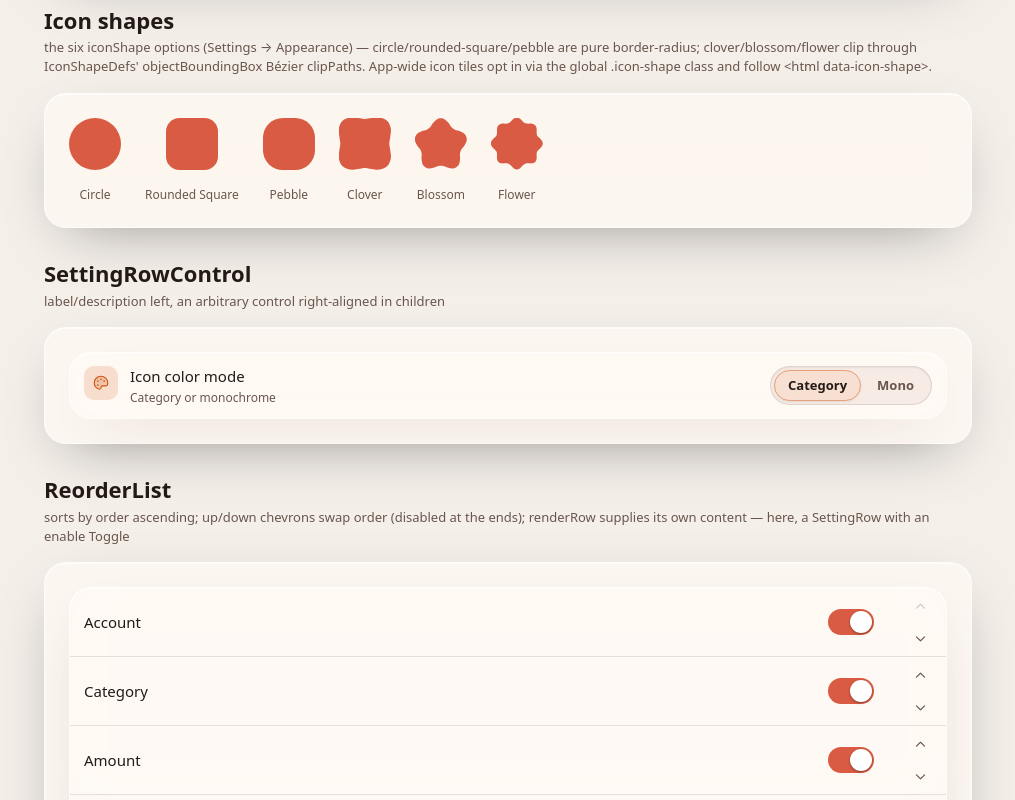
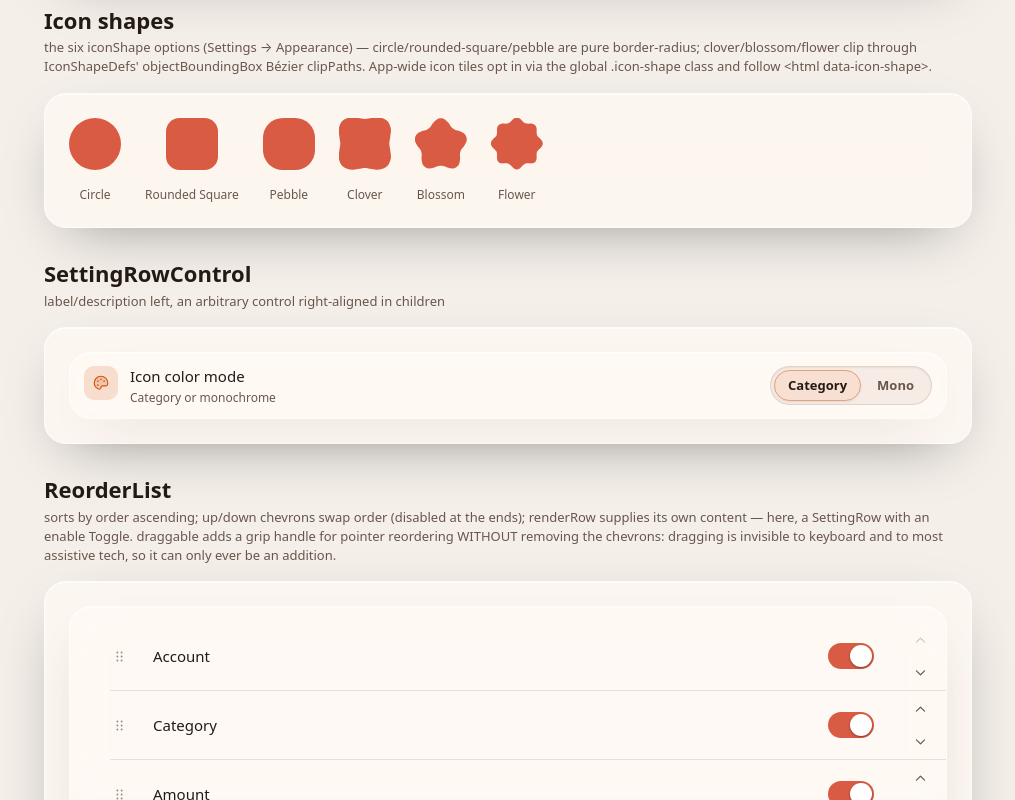
Before and after one commit to satriotsubasa/satrio-glass-design, a React (Vite) app: page / in a window 1280 px wide. Shown: the part 11200-12000 px from the top of the page, without its empty margins (132-1147 px from the left). Built offline with nearby package versions, Linux system fonts and the light colour scheme.

Commit message:
Let ReorderList rows drag by a handle without losing the chevron path

```diff
--- a/src/components/ui/ReorderList.module.css
+++ b/src/components/ui/ReorderList.module.css
@@ -57,3 +57,19 @@
     color: var(--label);
   }
 }
+
+/* Pointer-only drag affordance (draggable mode). `touch-action: none` is required for a pointer
+   drag on touch — without it the browser claims the gesture for scrolling and the row never
+   moves. Cursor tells a mouse user it is grabbable; the chevrons beside it remain the accessible
+   path, so this handle is intentionally absent from the tab order. */
+.dragHandle {
+  display: inline-flex;
+  align-items: center;
+  flex-shrink: 0;
+  padding: 0 2px;
+  margin-right: 2px;
+  color: var(--label-3);
+  cursor: grab;
+  touch-action: none;
+}
+.dragHandle:active { cursor: grabbing; }
--- a/src/components/ui/ReorderList.tsx
+++ b/src/components/ui/ReorderList.tsx
@@ -1,5 +1,6 @@
 import type { ReactNode } from 'react'
-import { CaretUp, CaretDown } from '@phosphor-icons/react'
+import { Reorder, useDragControls } from 'framer-motion'
+import { CaretUp, CaretDown, DotsSixVertical } from '@phosphor-icons/react'
 import styles from './ReorderList.module.css'
 
 export interface ReorderListProps<T> {
@@ -13,7 +14,37 @@ export interface ReorderListProps<T> {
    *  list of named rows (Dashboard Widgets, Input Prompts) knows which row moved. Falls back
    *  to the index-based "Move item {n} up/down" when omitted. */
   getLabel?: (item: T) => string
+  /** Opt into pointer dragging IN ADDITION to the chevrons. The chevrons are never removed: drag
+   *  is a pointer-only affordance, so a list that could only be reordered by dragging would be
+   *  unusable by keyboard and by most assistive tech. Requires `onReorder`. */
+  draggable?: boolean
+  /** Fires with the full key order after a drag settles. Only used when `draggable`. */
+  onReorder?: (keys: string[]) => void
   className?: string
+}
+
+/** One draggable row. Split out because `useDragControls` is a hook and cannot be called from
+ *  inside a map callback. `dragListener={false}` + explicit controls mean the row only moves when
+ *  the HANDLE is pressed — dragging from the body would swallow presses on whatever interactive
+ *  content `renderRow` supplies (toggles, links), which is the usual way a drag list breaks. */
+function DraggableRow({ value, label, children }: { value: string; label: string; children: ReactNode }) {
+  const controls = useDragControls()
+  return (
+    <Reorder.Item value={value} dragListener={false} dragControls={controls} className={styles.row}>
+      {/* Pointer-only affordance, deliberately out of the tab order and hidden from assistive
+          tech: it duplicates the chevrons, which already expose reordering to everyone. Exposing
+          it too would add a focus stop that does nothing on keyboard. */}
+      <span
+        className={styles.dragHandle}
+        onPointerDown={(event) => controls.start(event)}
+        aria-hidden="true"
+        data-testid={`drag-handle-${label}`}
+      >
+        <DotsSixVertical size={15} weight="bold" />
+      </span>
+      {children}
+    </Reorder.Item>
+  )
 }
 
 /**
@@ -23,19 +54,20 @@ export interface ReorderListProps<T> {
  * control — with a stacked up/down chevron control. The first row's "up" and the last row's "down"
  * are disabled. Clicking a chevron fires `onMove(key, direction)`; this component holds no
  * ordering state of its own — the caller re-derives order/persists it.
+ *
+ * With `draggable`, rows additionally drag by a handle and `onReorder` fires with the settled key
+ * order. The chevron path is unchanged and still present.
  */
-export function ReorderList<T>({ items, getKey, getOrder, onMove, renderRow, getLabel, className }: ReorderListProps<T>) {
+export function ReorderList<T>({
+  items, getKey, getOrder, onMove, renderRow, getLabel, draggable, onReorder, className,
+}: ReorderListProps<T>) {
   const sorted = [...items].sort((a, b) => getOrder(a) - getOrder(b))
 
-  return (
-    <div className={[styles.list, className].filter(Boolean).join(' ')}>
-      {sorted.map((item, index) => {
+  const rowInner = (item: T, index: number, isFirst: boolean, isLast: boolean) => {
     const key = getKey(item)
-        const isFirst = index === 0
-        const isLast = index === sorted.length - 1
     const label = getLabel ? getLabel(item) : `item ${index + 1}`
     return (
-          <div key={key} className={styles.row}>
+      <>
         <div className={styles.content}>{renderRow(item)}</div>
         <div className={styles.moveControls}>
           <button
@@ -57,9 +89,38 @@ export function ReorderList<T>({ items, getKey, getOrder, onMove, renderRow, get
             <CaretDown size={13} weight="bold" />
           </button>
         </div>
+      </>
+    )
+  }
+
+  if (draggable) {
+    return (
+      <Reorder.Group
+        axis="y"
+        values={sorted.map(getKey)}
+        onReorder={(keys) => onReorder?.(keys as string[])}
+        className={[styles.list, className].filter(Boolean).join(' ')}
+      >
+        {sorted.map((item, index) => (
+          <DraggableRow
+            key={getKey(item)}
+            value={getKey(item)}
+            label={getLabel ? getLabel(item) : `item ${index + 1}`}
+          >
+            {rowInner(item, index, index === 0, index === sorted.length - 1)}
+          </DraggableRow>
+        ))}
+      </Reorder.Group>
+    )
+  }
+
+  return (
+    <div className={[styles.list, className].filter(Boolean).join(' ')}>
+      {sorted.map((item, index) => (
+        <div key={getKey(item)} className={styles.row}>
+          {rowInner(item, index, index === 0, index === sorted.length - 1)}
         </div>
-        )
-      })}
+      ))}
     </div>
   )
 }
--- a/src/docs/Gallery.tsx
+++ b/src/docs/Gallery.tsx
@@ -318,6 +318,17 @@ export function Gallery({ animations, onAnimationsChange }: GalleryProps) {
         return item
       })
     })
+  }
+
+  /** Drag settles with the full key order; re-index rather than swap (a drag can move a row past
+   *  several others, which a pairwise swap cannot express). */
+  function handleReorderDrag(keys: string[]) {
+    setReorderItems((prev) =>
+      prev.map((item) => {
+        const next = keys.indexOf(item.id)
+        return next === -1 ? item : { ...item, order: next }
+      }),
+    )
   }
 
   function handleReorderToggle(id: string) {
@@ -1206,14 +1217,17 @@ export function Gallery({ animations, onAnimationsChange }: GalleryProps) {
 
       <Section
         title="ReorderList"
-        subheading="sorts by order ascending; up/down chevrons swap order (disabled at the ends); renderRow supplies its own content — here, a SettingRow with an enable Toggle"
+        subheading="sorts by order ascending; up/down chevrons swap order (disabled at the ends); renderRow supplies its own content — here, a SettingRow with an enable Toggle. draggable adds a grip handle for pointer reordering WITHOUT removing the chevrons: dragging is invisible to keyboard and to most assistive tech, so it can only ever be an addition."
       >
         <SettingsGroup>
           <ReorderList
             items={reorderItems}
             getKey={(item) => item.id}
             getOrder={(item) => item.order}
+            getLabel={(item) => item.label}
             onMove={handleReorderMove}
+            draggable
+            onReorder={handleReorderDrag}
             renderRow={(item) => (
               <SettingRow
                 label={item.label}
```
Also changed, not shown: 1 other file (tests, documents, lock files or other folders). Lines whose indentation alone changed are shown as unchanged.
